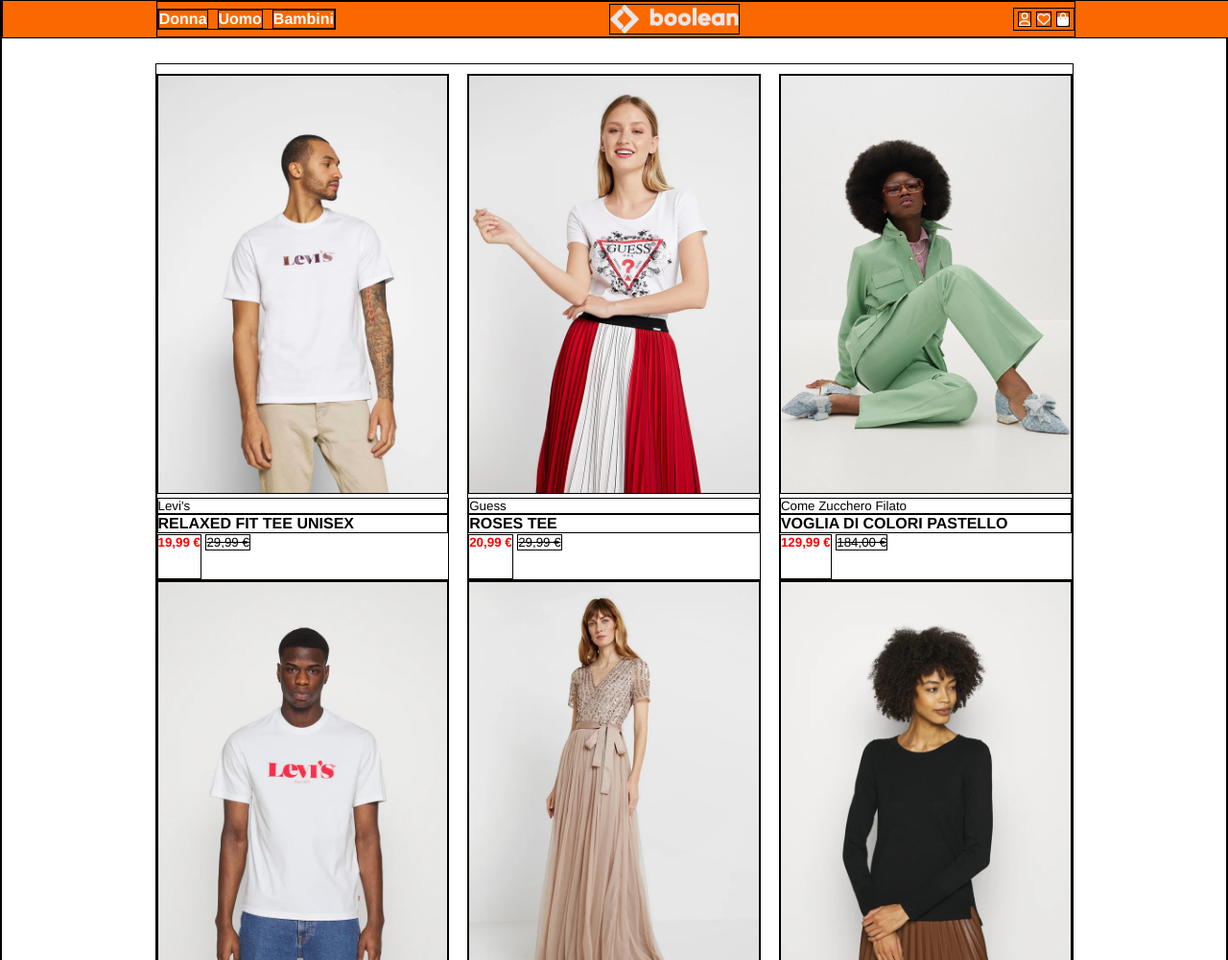
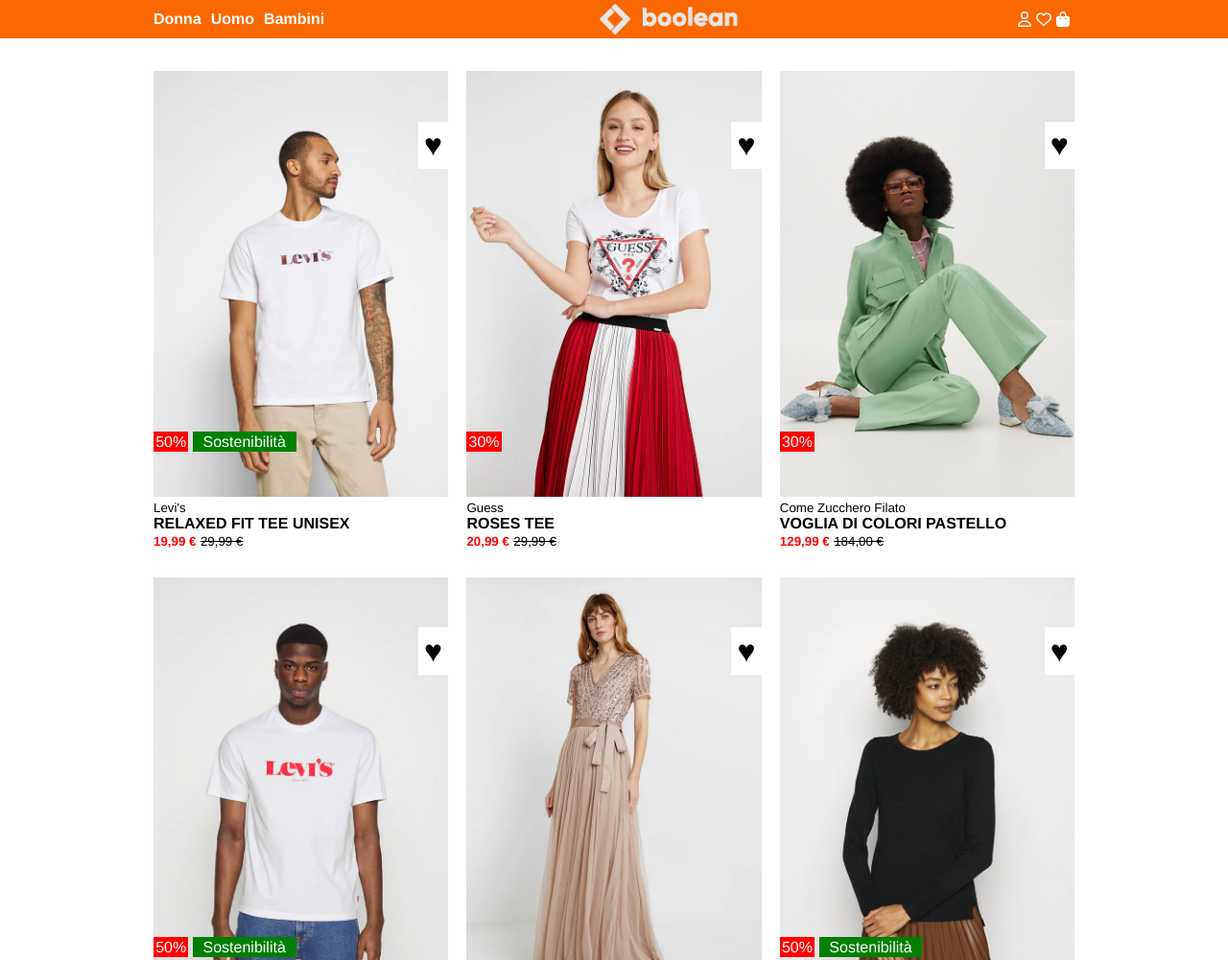
Before and after one commit to BernardoCosmi/html-css-boolando, a plain HTML site: page index.html in a window 1280 px wide. Shown: the top 1001 px of the page at 96% size. Drawn offline with Linux system fonts and the light colour scheme.

Commit message:
fixed footer, nav and cards

```diff
--- a/assets/css/style.css
+++ b/assets/css/style.css
@@ -2,7 +2,6 @@
     margin: 0;
     padding: 0;
     box-sizing: border-box;
-    border: 1px solid black;
     font-family: 'Franklin Gothic Medium', 'Arial Narrow', Arial, sans-serif;
 }
 
@@ -15,6 +14,7 @@ header{
     background-color: #FC6800;
     color: white;
     margin-top: 0px;
+    z-index: 1;
 }
 .nav-flex{
     width: 75%;
@@ -63,6 +63,7 @@ header{
 /* Cards */
 .product{
     width: 32%;
+    position: relative;
 }
 .product > img{
     width: 100%;
@@ -124,4 +125,36 @@ div>h4{
     height: 18px;
 }
 
-/*  */
+/* Sconti, sostenibilità e preferiti */
+.banner_bassi{
+    position: absolute;
+    bottom: 25%;
+    left: 0;
+    min-width: 70%;
+    color: white;
+}
+.discount{
+    padding:1% 1%;
+    text-align: center;
+    background-color: red;
+}
+.sustainability{
+    padding:1% 5%;
+    text-align: center;
+    color: white;
+    background-color: green;
+}
+.favourite{
+    position: absolute;
+    top: 10%;
+    right: 0;
+    font-size: xx-large;
+    color: white;
+    padding: 2%;
+    background-color: white;
+    color: black;
+}
+
+.favourite:hover{
+    color: red;
+}
--- a/index.html
+++ b/index.html
@@ -36,8 +36,11 @@
             <span class="model">relaxed fit tee unisex</span>
             <span class="price">19,99 &euro;</span>
             <span class="old_price">29,99 &euro;</span>
-
-
+            <div class="banner_bassi">
+                <span class="discount">50%</span>
+                <span class="sustainability">Sostenibilità</span>
+            </div>
+            <span class="favourite">&hearts;</span>
         </div>
 
         <div class="product 2">
@@ -46,6 +49,12 @@
             <span class="model">roses tee</span>
             <span class="price">20,99 &euro;</span>
             <span class="old_price">29,99 &euro;</span>
+            <div class="banner_bassi">
+                <span class="discount">30%</span>
+            </div>
+
+            <span class="favourite">&hearts;</span>
+
         </div>
 
         <div class="product 3">
@@ -54,6 +63,12 @@
             <span class="model">voglia di colori pastello</span>
             <span class="price">129,99 &euro;</span>
             <span class="old_price">184,00 &euro;</span>
+
+            <div class="banner_bassi">
+                <span class="discount">30%</span>
+            </div>
+
+            <span class="favourite">&hearts;</span>
         </div>
 
         <div class="product 4">
@@ -62,6 +77,13 @@
             <span class="model">tee unisex</span>
             <span class="price">14,99 &euro;</span>
             <span class="old_price">29,99 &euro;</span>
+
+            <div class="banner_bassi">
+                <span class="discount">50%</span>
+                <span class="sustainability">Sostenibilità</span>
+            </div>
+
+            <span class="favourite">&hearts;</span>
         </div>
 
         <div class="product 5">
@@ -70,6 +92,7 @@
             <span class="model">stripe bodie</span>
             <span class="price">99,99 &euro;</span>
             <span class="old_price"></span>
+            <span class="favourite">&hearts;</span>
         </div>
 
         <div class="product 6">
@@ -78,6 +101,13 @@
             <span class="model">maglione - black</span>
             <span class="price">29,99 &euro;</span>
             <span class="old_price"></span>
+
+            <div class="banner_bassi">
+                <span class="discount">50%</span>
+                <span class="sustainability">Sostenibilità</span>
+            </div>
+
+            <span class="favourite">&hearts;</span>
         </div>
     </div>
 
```
